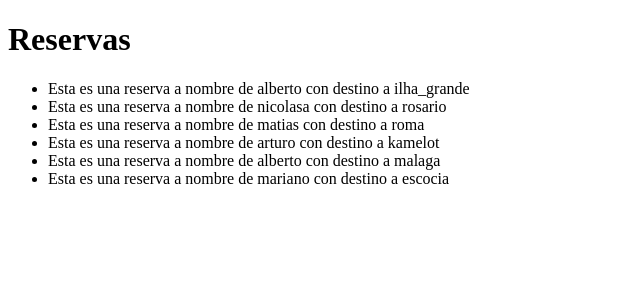
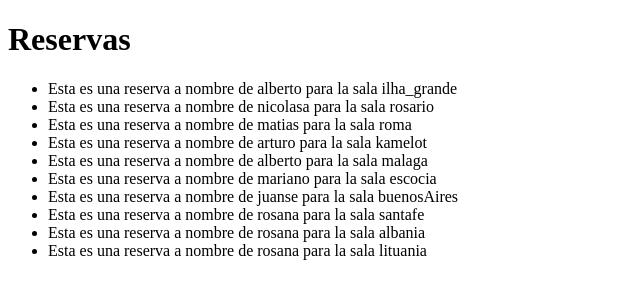
Before and after one commit to mbarraco/coder-54130-proyecto-final, a Django app: page /bookings/list/ in a window 1280 px wide. Shown: the top 300 px of the page, without its empty margins (0-640 px from the left). Run offline with Django 5.2, Linux system fonts and the light colour scheme; data comes from the database, SQL or seed files in the repository.

Commit message:
clase 19

```diff
--- a/clase-18/MeetingRooms/MeetingRooms/urls.py
+++ b/clase-18/MeetingRooms/MeetingRooms/urls.py
@@ -21,12 +21,12 @@ from django.urls import path, include
 from django.http import HttpResponse
 
 
-def mi_func(xx):
+def mi_funcion_que_es_una_vista_o_view(xx):
     return HttpResponse("<h1>Bienvenidos a mi Proyecto</h1>")
 
 
 urlpatterns = [
     path("admin/", admin.site.urls),
-    path("", mi_func),
+    path("", mi_funcion_que_es_una_vista_o_view),
     path("bookings/", include("bookings.urls")), # conecto las URLS de `bookings` con las URLS generales
 ]
--- a/clase-18/MeetingRooms/bookings/models.py
+++ b/clase-18/MeetingRooms/bookings/models.py
@@ -1,17 +1,9 @@
 from django.db import models
 
 
-# class Reserva:
-#     def __init__(self, nombre_de_usuario, destino):
-#         self.nombre_de_usuario = nombre_de_usuario
-#         self.destino = destino
-#
-#     def __str__(self):
-#         return f"Esta es una reserva a nombre de {self.nombre_de_usuario} con destino a {self.destino}"
-
 class Reserva(models.Model):
     nombre_de_usuario = models.CharField(max_length=50)
-    destino = models.CharField(max_length=50)
+    sala = models.CharField(max_length=50)
 
     def __str__(self):
-        return f"Esta es una reserva a nombre de {self.nombre_de_usuario} con destino a {self.destino}"
+        return f"Esta es una reserva a nombre de {self.nombre_de_usuario} para la sala {self.sala}"
--- a/clase-18/MeetingRooms/bookings/templates/list.html
+++ b/clase-18/MeetingRooms/bookings/templates/bookings/list.html
@@ -7,7 +7,7 @@
     <h1>Reservas</h1>
     <ul>
     {% for reserva in reservas %}
-        {% if reserva.destino == "multidestino" %}
+        {% if reserva.sala == "multisala" %}
             <li>{{ reserva }}  --------------------------------- </li>
         {% else %}
             <li>{{ reserva }} </li>
--- a/clase-18/MeetingRooms/bookings/urls.py
+++ b/clase-18/MeetingRooms/bookings/urls.py
@@ -1,4 +1,3 @@
-
 from django.urls import path
 
 from .views import home_view, list_view, search_view, create_view
@@ -8,5 +7,5 @@ urlpatterns = [
     path("", home_view),
     path("list/", list_view),
     path("buscar/<nombre_de_usuario>", search_view),
-    path("crear/<nombre_de_usuario>/<destino>", create_view),
+    path("crear/<nombre_de_usuario>/<sala>", create_view),
 ]
--- a/clase-18/MeetingRooms/bookings/views.py
+++ b/clase-18/MeetingRooms/bookings/views.py
@@ -12,36 +12,25 @@ def home_view(request):
 # def list_view(request):
 #     contexto_dict = {
 #         'reservas': [
-#             {"usuario": "Emiliano Martínez ", "destino": "aruba"},
-#             {"usuario": "Nicolas Otamendi ", "destino": "italia"},
-#             {"usuario": "Nahuel Molina ", "destino": "multidestino"},
-#             {"usuario": "Gonzalo Montiel ", "destino": "inglaterra"},
-#             {"usuario": "Lisando Martinez ", "destino": "mexico"},
-#             {"usuario": "Angel di maria", "destino": "uruguay"},
-#             {"usuario": "Julián Álvarez", "destino": "albania"},
+#             {"usuario": "Emiliano Martínez ", "sala": "aruba"},
+#             {"usuario": "Nicolas Otamendi ", "sala": "italia"},
+#             {"usuario": "Nahuel Molina ", "sala": "multisala"},
 #         ]
 #     }
-#     return render(request, "list.html", contexto_dict)
+#     return render(request, "bookings/list.html", contexto_dict)
 
 def list_view(request):
     reservas = Reserva.objects.all()
     contexto_dict = {'reservas': reservas}
-    return render(request, "list.html", contexto_dict)
+    return render(request, "bookings/list.html", contexto_dict)
 
 
 def search_view(request, nombre_de_usuario):
-    print("-" * 90)
-    print("-" * 90)
-    print(request.method)
-    print(nombre_de_usuario)
-    print("-" * 90)
-    print("-" * 90)
-    return HttpResponse(f"<h3>Has pedido buscar las reservas de: {nombre_de_usuario}</h3>")
+    reservas_del_usuario = Reserva.objects.filter(nombre_de_usuario=nombre_de_usuario).all()
+    contexto_dict = {"reservas": reservas_del_usuario}
+    return render(request, "bookings/list.html", contexto_dict)
 
 
-def create_view(request, nombre_de_usuario, destino):
-
-    # reserva = Reserva("", nombre_de_usuario, destino)
-    reserva = Reserva.objects.create(nombre_de_usuario=nombre_de_usuario, destino=destino)
-
+def create_view(request, nombre_de_usuario, sala):
+    reserva = Reserva.objects.create(nombre_de_usuario=nombre_de_usuario, sala=sala)
     return HttpResponse(f"resultado: {reserva}")
--- a/clase-19/MeetingRooms/MeetingRooms/urls.py
+++ b/clase-19/MeetingRooms/MeetingRooms/urls.py
@@ -21,12 +21,12 @@ from django.urls import path, include
 from django.http import HttpResponse
 
 
-def mi_func(xx):
+def mi_funcion_que_es_una_vista_o_view(xx):
     return HttpResponse("<h1>Bienvenidos a mi Proyecto</h1>")
 
 
 urlpatterns = [
     path("admin/", admin.site.urls),
-    path("", mi_func),
+    path("", mi_funcion_que_es_una_vista_o_view),
     path("bookings/", include("bookings.urls")), # conecto las URLS de `bookings` con las URLS generales
 ]
--- a/clase-19/MeetingRooms/bookings/templates/list.html
+++ b/clase-19/MeetingRooms/bookings/templates/bookings/list.html
@@ -1,6 +1,6 @@
 {% extends 'base.html' %}
 
-{% block title %}Listado de Reservas {% endblock %}
+{% block title %} Listado de Reservas {% endblock %}
 
 {% block content %}
 <section>
@@ -8,7 +8,7 @@
     <div class="reservas-list">
         {% for reserva in reservas %}
             <div class="discussion-item">
-                <p><a href="google.com">{{ reserva }}</a></p>
+                <p><a href="http://google.com">{{ reserva }}</a></p>
             </div>
         {% empty %}
             <p>No hay Reservas disponibles.</p>
--- a/clase-19/MeetingRooms/bookings/urls.py
+++ b/clase-19/MeetingRooms/bookings/urls.py
@@ -1,4 +1,3 @@
-
 from django.urls import path
 
 from .views import home_view, list_view, search_view, create_view
@@ -6,7 +5,7 @@ from .views import home_view, list_view, search_view, create_view
 
 urlpatterns = [
     path("", home_view),
-    path("list/", list_view),
+    path("list/", list_view, name="bookings-list"),
     path("buscar/<nombre_de_usuario>", search_view),
-    path("crear/<nombre_de_usuario>/<destino>", create_view),
+    path("crear/<nombre_de_usuario>/<sala>", create_view),
 ]
```
Also changed, not shown: clase-19/MeetingRooms/bookings/models.py (+2 -10 lines), clase-19/MeetingRooms/bookings/templates/base.html (+5 -3 lines), clase-19/MeetingRooms/bookings/templates/bookings/home.html (added, +7 -0 lines), clase-19/MeetingRooms/bookings/views.py (+11 -22 lines), clase-18/MeetingRooms/bookings/migrations/0002_rename_destino_reserva_sala.py (added), clase-18/MeetingRooms/db.sqlite3, clase-19/MeetingRooms/bookings/migrations/0002_rename_destino_reserva_sala.py (added), clase-19/MeetingRooms/db.sqlite3, 3 other files.
